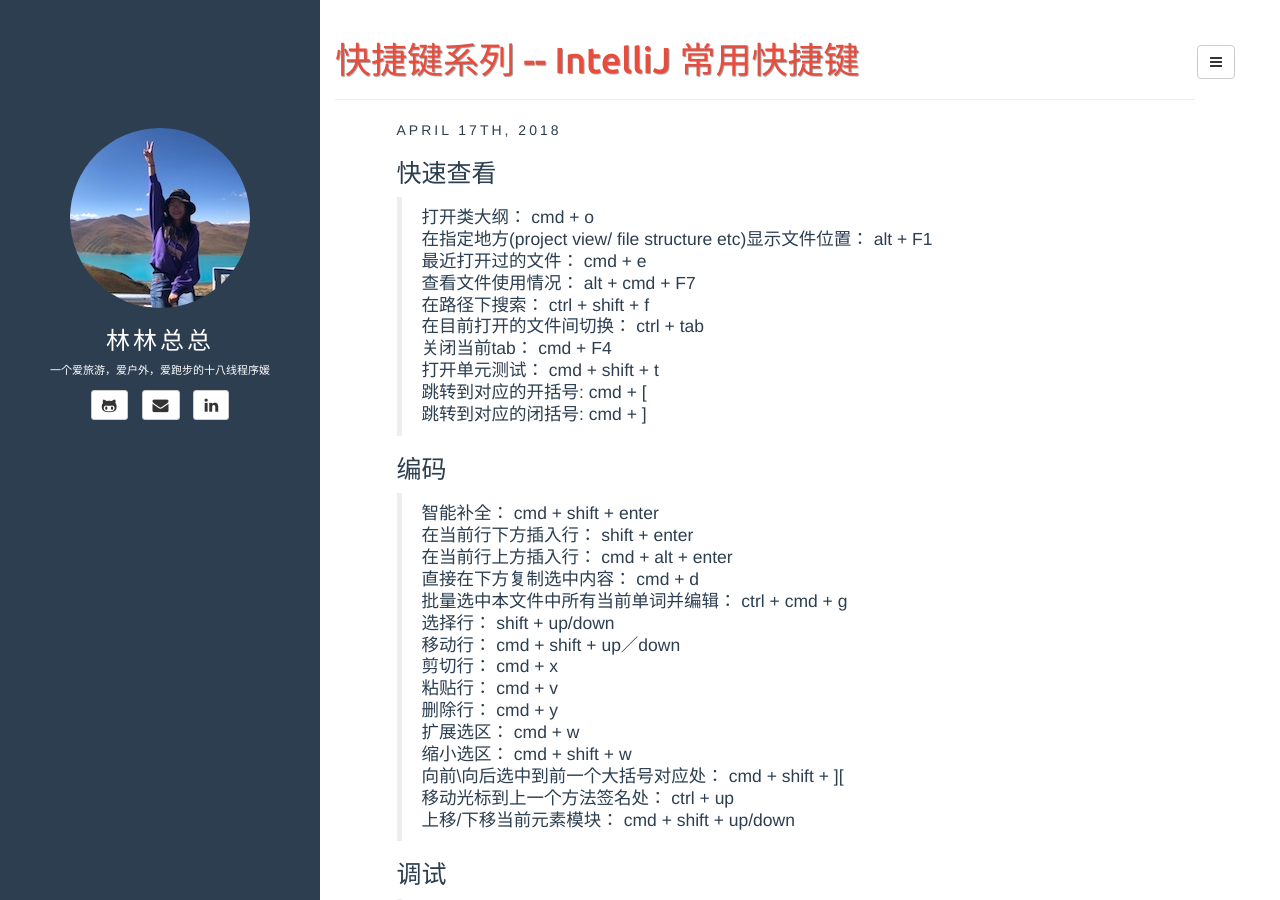
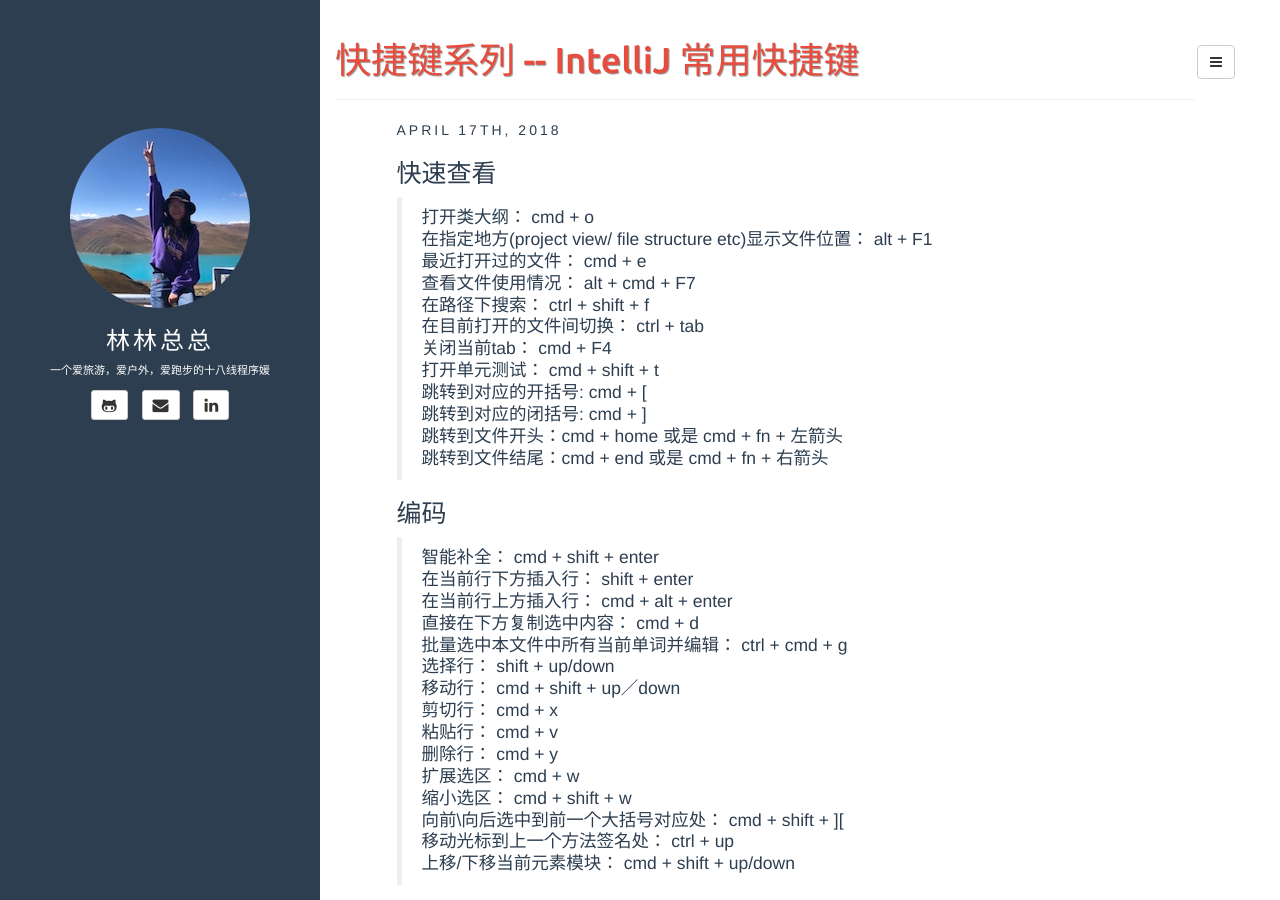
Before and after one commit to LindseyZhang/LindseyZhang.github.io, a Jekyll site: the page built from _posts/2018-04-17-Intellj快捷键.md, in a window 1280 px wide and 900 px high. Built offline with Jekyll 4.4.1, drawn with Linux system fonts in a browser that asks for light colours.

Commit message:
添加 Intellj 跳转快捷键

```diff
--- a/_posts/2018-04-17-Intellj快捷键.md
+++ b/_posts/2018-04-17-Intellj快捷键.md
@@ -16,6 +16,8 @@
 >打开单元测试：    cmd + shift + t
 >跳转到对应的开括号:   cmd + [
 >跳转到对应的闭括号:   cmd + ]
+>跳转到文件开头：cmd + home 或是 cmd + fn + 左箭头
+>跳转到文件结尾：cmd + end 或是 cmd + fn + 右箭头
 
 ## 编码
 >智能补全：     cmd + shift + enter
```
